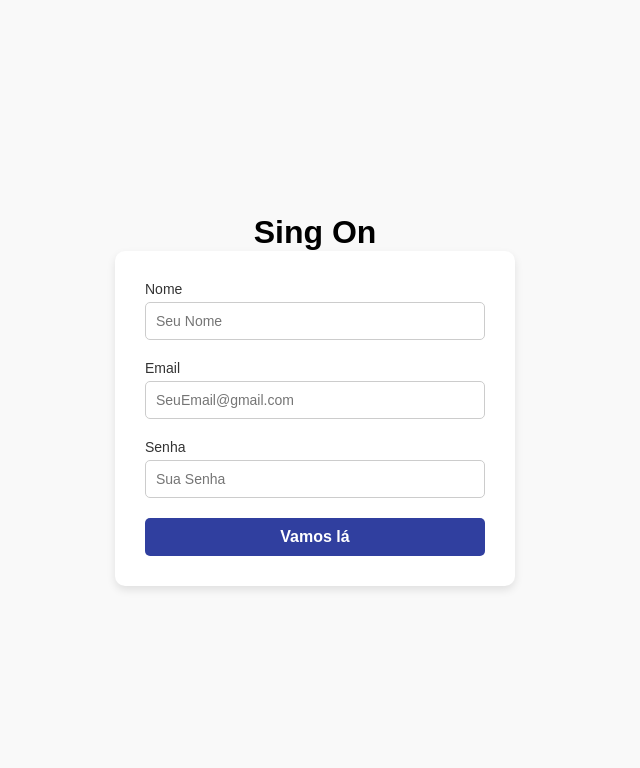
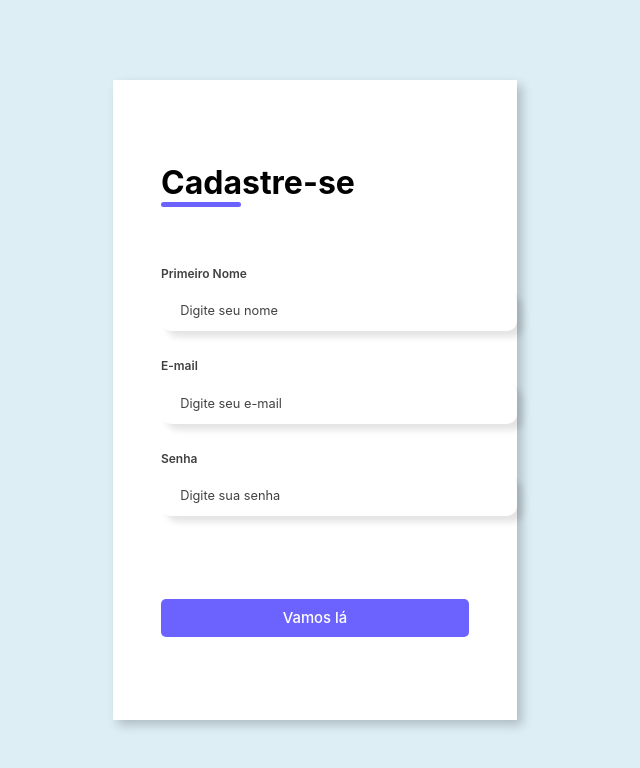
Before and after one commit to souzalipe/pda-hackthon, a React (Vite) app: page / in a window 1280 px wide. Shown: the top 768 px of the page, without its empty margins (325-965 px from the left). Built offline with nearby package versions, Linux system fonts and the light colour scheme.

Commit message:
feat: styling register page

```diff
--- a/index.html
+++ b/index.html
@@ -3,6 +3,8 @@
   <head>
     <meta charset="UTF-8" />
     <meta name="viewport" content="width=device-width, initial-scale=1.0" />
+    <link rel="preconnect" href="https://fonts.gstatic.com" crossorigin>
+    <link href="https://fonts.googleapis.com/css2?family=Libre+Franklin:ital,wght@0,100..900;1,100..900&family=Reem+Kufi:wght@400..700&display=swap" rel="stylesheet">
     <title>Hotel</title>
   </head>
   <body>
--- a/src/pages/Register/Register.css
+++ b/src/pages/Register/Register.css
@@ -1,68 +1,209 @@
-.contact-page-wrapper {
+* {
+  padding: 0;
+  margin: 0;
+  box-sizing: border-box;
+  font-family: 'Inter', sans-serif;
+}
+
+body {
+  width: 100%;
+  height: 100vh;
+  display: flex;
+  justify-content: center;
+  align-items: center;
+  background: #ddeef5de;
+}
+
+.container {
+  width: 80%;
+  height: 80vh;
+  display: flex;
+  box-shadow: 5px 5px 10px rgba(0, 0, 0, 0.212);
+}
+
+.form-image {
+  width: 50%;
+  display: flex;
+  justify-content: center;
+  align-items: center;
+  background-color: #3a638a5e;
+  padding: 1rem;
+}
+
+.form-image img {
+  width: 31rem;
+}
+
+.form {
+  width: 50%;
   display: flex;
   flex-direction: column;
+  justify-content: center;
   align-items: center;
-    justify-content: center;
-    min-height: 100vh;
-    background-color: #f9f9f9;
-    font-family: Arial, sans-serif;
-    padding: 20px;
+  background-color: #fff;
+  padding: 3rem;
 }
 
-  .primary-heading {
-    background-color: #ffffff;
-    border-radius: 10px;
-    box-shadow: 0 4px 8px rgba(0, 0, 0, 0.1);
-    padding: 30px;
-    width: 100%;
-    max-width: 400px;
+.form-header {
+  margin-bottom: 3rem;
+  display: flex;
+  justify-content: space-between;
 }
 
-  .primary-heading h1 {
-    font-size: 24px;
-    font-weight: bold;
-    color: #303f9f;
-    text-align: center;
-    margin-bottom: 20px;
+.login-button {
+  display: flex;
+  align-items: center;
 }
 
-  .primary-heading form {
+.login-button button {
+  border: none;
+  background-color: #6c63ff;
+  padding: 0.4rem 1rem;
+  border-radius: 5px;
+  cursor: pointer;
+}
+
+.login-button button:hover {
+  background-color: #6b63fff1;
+}
+
+.login-button button a {
+  text-decoration: none;
+  font-weight: 500;
+  color: #fff;
+}
+
+.form-header h1::after {
+  content: '';
+  display: block;
+  width: 5rem;
+  height: 0.3rem;
+  background-color: #6c63ff;
+  margin: 0 auto;
+  position: absolute;
+  border-radius: 10px;
+}
+
+.input-group {
+  display: flex;
+  flex-wrap: wrap;
+  justify-content: space-between;
+  padding: 1rem 0;
+}
+
+.input-box {
   display: flex;
   flex-direction: column;
+  margin-bottom: 1.1rem;
 }
 
-  .primary-heading label {
-    font-size: 14px;
-    color: #333;
-    margin-bottom: 5px;
+.input-box input {
+  margin: 0.6rem 0;
+  padding: 0.8rem 1.2rem;
+  border: none;
+  border-radius: 10px;
+  width: 150%;
+  box-shadow: 6px 6px 6px #0000001c;
+  font-size: 0.8rem;
 }
 
-  .primary-heading input {
-    padding: 10px;
-    margin-bottom: 20px;
-    border: 1px solid #ccc;
-    border-radius: 5px;
-    font-size: 14px;
+.input-box input:hover {
+  background-color: #eeeeee75;
 }
 
-  .primary-heading input:focus {
-    border-color: #303f9f;
-    outline: none;
-    box-shadow: 0 0 5px rgba(48, 63, 159, 0.5);
+.input-box input:focus-visible {
+  outline: 1px solid #6c63ff;
 }
 
-  .primary-heading button {
-    padding: 10px;
-    background-color: #303f9f;
-    color: #ffffff;
-    font-size: 16px;
-    font-weight: bold;
+.input-box label,
+.gender-title h6 {
+  font-size: 0.75rem;
+  font-weight: 600;
+  color: #000000c0;
+}
+
+.input-box input::placeholder {
+  color: #000000be;
+}
+
+.gender-group {
+  display: flex;
+  justify-content: space-between;
+  margin-top: 0.62rem;
+  padding: 0 .5rem;
+}
+
+.gender-input {
+  display: flex;
+  align-items: center;
+}
+
+.gender-input input {
+  margin-right: 0.35rem;
+}
+
+.gender-input label {
+  font-size: 0.81rem;
+  font-weight: 600;
+  color: #000000c0;
+}
+
+.continue-button button {
+  width: 100%;
+  margin-top: 2.5rem;
   border: none;
+  background-color: #6c63ff;
+  padding: 0.62rem;
   border-radius: 5px;
   cursor: pointer;
-    transition: background-color 0.3s ease;
 }
 
-  .primary-heading button:hover {
-    background-color: #151c73;
+.continue-button button:hover {
+  background-color: #6b63fff1;
 }
+
+.continue-button button a {
+  text-decoration: none;
+  font-size: 0.93rem;
+  font-weight: 500;
+  color: #fff;
+}
+
+@media screen and (max-width: 1330px) {
+  .form-image {
+      display: none;
+  }
+  .container {
+      width: 50%;
+  }
+  .form {
+      width: 100%;
+  }
+}
+
+@media screen and (max-width: 1064px) {
+  .container {
+      width: 90%;
+      height: auto;
+  }
+  .input-group {
+      flex-direction: column;
+      z-index: 5;
+      padding-right: 5rem;
+      max-height: 10rem;
+      overflow-y: scroll;
+      flex-wrap: nowrap;
+  }
+  .gender-inputs {
+      margin-top: 2rem;
+  }
+  .gender-group {
+      flex-direction: column;
+  }
+  .gender-title h6 {
+      margin: 0;
+  }
+  .gender-input {
+      margin-top: 0.5rem;
+  }
+}
--- a/src/pages/Register/Register.jsx
+++ b/src/pages/Register/Register.jsx
@@ -1,30 +1,68 @@
 import React from "react";
 import "../Register/Register.css";
+import Imgregister from "../../assets/register.svg"
 
 export function Register() {
   return (
-    <div>
-       <div className="contact-page-wrapper">
-        <h1 className="">Sing On</h1>
-        <div className="primary-heading">
-          <form action="">
-            <label htmlFor="" className="">
-              Nome
-            </label>
-            <input type="text" placeholder="Seu Nome" />
+    <body>
+      <div class="container">
+        <div class="form-image">
+          <img src={Imgregister} alt="" />
+        </div>
+        <div class="form">
+          <form action="#">
+            <div class="form-header">
+              <div class="title">
+                <h1>Cadastre-se</h1>
+              </div>
+            </div>
 
-            <label htmlFor="" className="">
-              Email
-            </label>
-            <input type="text" placeholder="SeuEmail@gmail.com" />
+            <div class="input-group">
+              <div class="input-box">
+                <label for="firstname">Primeiro Nome</label>
+                <input
+                  id="firstname"
+                  type="text"
+                  name="firstname"
+                  placeholder="Digite seu nome"
+                  required
+                />
+              </div>
 
-            <label htmlFor="">Senha</label>
-            <input type="text" placeholder="Sua Senha" />
 
-            <button className="">Vamos lá</button>
+              <div class="input-box">
+                <label for="email">E-mail</label>
+                <input
+                  id="email"
+                  type="email"
+                  name="email"
+                  placeholder="Digite seu e-mail"
+                  required
+                />
+              </div>
+
+              <div class="input-box">
+                <label for="passwor">Senha</label>
+                <input
+                  id="email"
+                  type="password"
+                  name="password"
+                  placeholder="Digite sua senha"
+                  required
+                />
+              </div>
+
+
+            </div>
+
+            <div class="continue-button">
+              <button>
+                <a href="#">Vamos lá</a>{" "}
+              </button>
+            </div>
           </form>
         </div>
       </div>
-    </div>
+    </body>
   );
 }
```
Also changed, not shown: src/assets/register.svg (added). Lines whose indentation alone changed are shown as unchanged.
